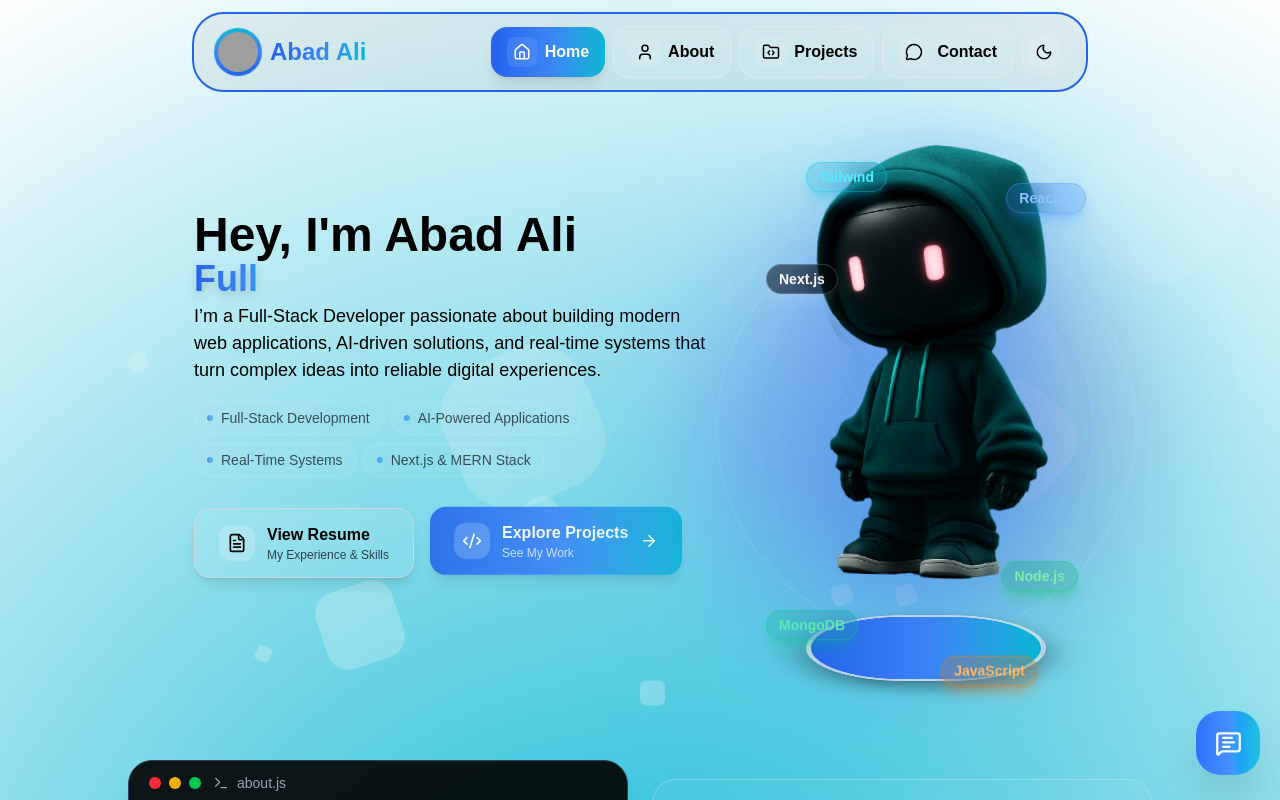
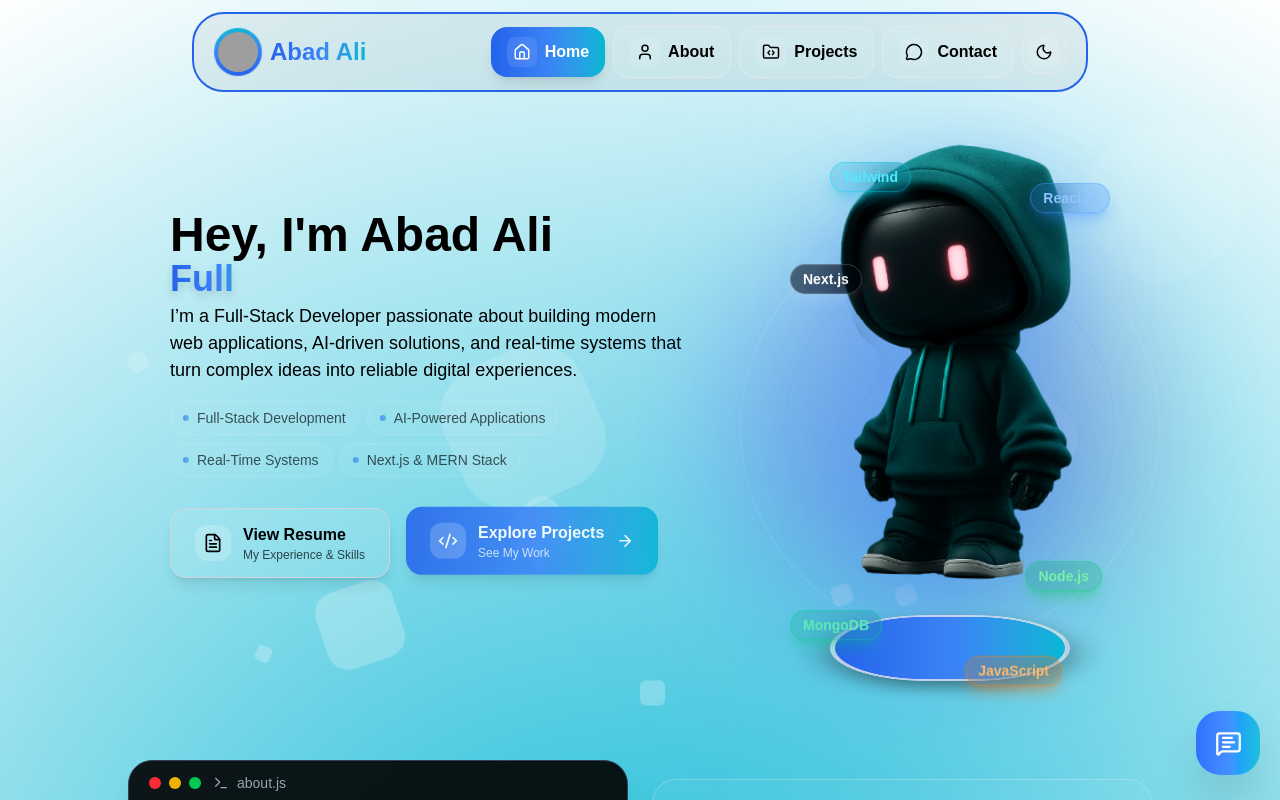
Before and after one commit to Abad-Ali/abadali-portfolio, a Next.js app: page / in a window 1280 px wide. Shown: the top 800 px of the page. Built offline with nearby package versions, Linux system fonts and the light colour scheme; grey boxes are pictures that could not be loaded.

Commit message:
Fix the gap in hero section

```diff
--- a/app/HomeClient.js
+++ b/app/HomeClient.js
@@ -135,7 +135,7 @@ export default function Home() {
   return (
     <div className="min-h-screen">
       <section className="flex justify-center items-center md:min-h-[70vh] animate-fade-in mt-32 lg:mt-0">
-        <div className="lg:flex gap-15 m-4">
+        <div className="lg:flex gap-27 m-4">
           <motion.div
             initial={{ opacity: 0, x: -70 }}
             viewport={{ once: true }}
```
